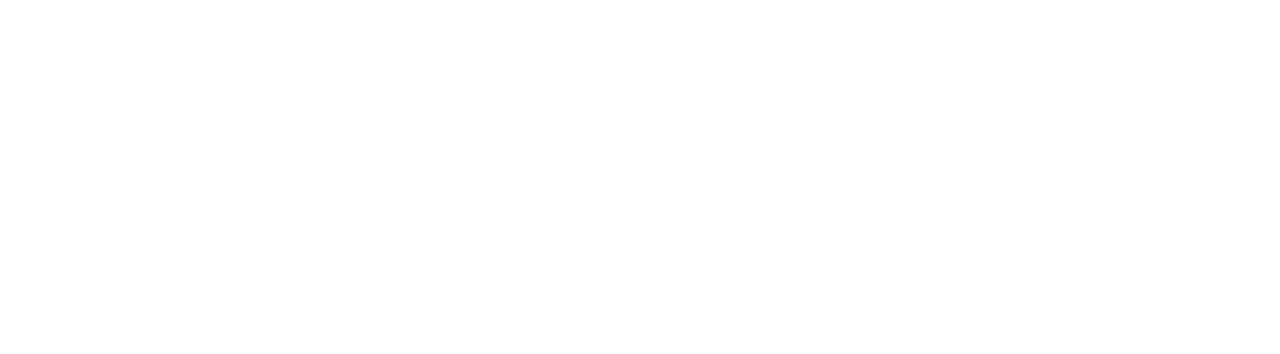
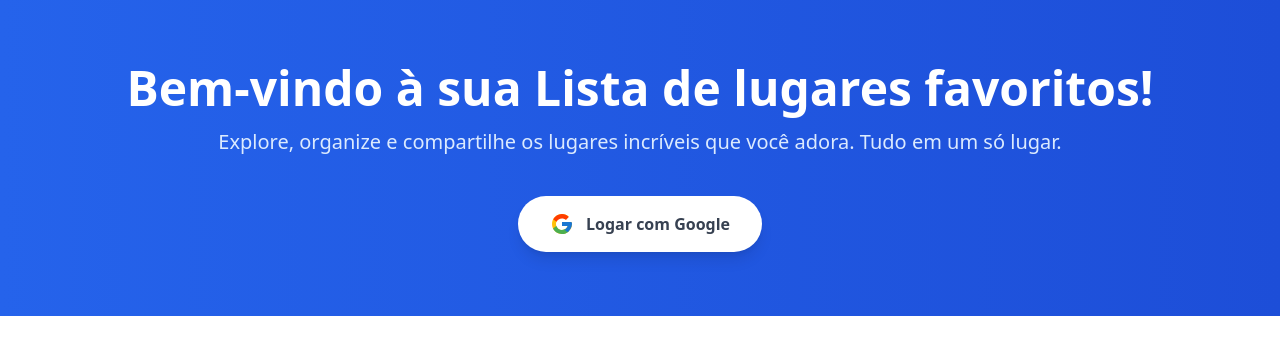
Before and after one commit to mikaelrs02/curso-angular-19, an Angular app in the folder passeio-app/: page / in a window 1280 px wide. Shown: the top 354 px of the page. Built offline with nearby package versions, Linux system fonts and the light colour scheme.

Commit message:
Criando o front de login

```diff
--- a/passeio-app/src/app/app-routing.module.ts
+++ b/passeio-app/src/app/app-routing.module.ts
@@ -1,7 +1,12 @@
 import { NgModule } from '@angular/core';
 import { RouterModule, Routes } from '@angular/router';
+import { LandinpageComponent } from './landinpage/landinpage.component';
 
 const routes: Routes = [
+  {
+    path: '',
+    component: LandinpageComponent
+  },
   {
     path: 'paginas',
     loadChildren: () => import('./template/template.module').then(m => m.TemplateModule)
--- a/passeio-app/src/app/app.module.ts
+++ b/passeio-app/src/app/app.module.ts
@@ -4,9 +4,11 @@ import { BrowserModule } from '@angular/platform-browser';
 import { AppRoutingModule } from './app-routing.module';
 import { AppComponent } from './app.component';
 import { provideHttpClient, withFetch } from '@angular/common/http';
+import { LandinpageComponent } from './landinpage/landinpage.component';
 @NgModule({
   declarations: [
-    AppComponent
+    AppComponent,
+    LandinpageComponent
   ],
   imports: [
     BrowserModule,
--- /dev/null
+++ b/passeio-app/src/app/landinpage/landinpage.component.html
@@ -0,0 +1,33 @@
+<section class="w-full bg-gradient-to-r from-blue-600 to-blue-700 text-white">
+  <div class="max-w-6xl mx-auto px-6 py-16 text-center">
+
+    <!-- Título -->
+    <h1 class="text-4xl md:text-5xl font-extrabold mb-4">
+      Bem-vindo à sua Lista de lugares favoritos!
+    </h1>
+
+    <!-- Subtítulo -->
+    <p class="text-lg md:text-xl text-blue-100 mb-10">
+      Explore, organize e compartilhe os lugares incríveis que você adora.
+      Tudo em um só lugar.
+    </p>
+
+    <!-- Botão Google -->
+    <button
+      class="bg-white text-gray-700 font-semibold px-8 py-4 rounded-full shadow-lg
+             hover:shadow-xl hover:scale-105 transition-all duration-300
+             flex items-center gap-3 mx-auto"
+    >
+      <!-- Ícone Google -->
+      <svg class="w-6 h-6" viewBox="0 0 48 48">
+        <path fill="#FFC107" d="M43.6 20.5H42V20H24v8h11.3C33.7 32.7 29.3 36 24 36c-6.6 0-12-5.4-12-12s5.4-12 12-12c3 0 5.7 1.1 7.8 2.9l5.7-5.7C34.1 6.1 29.3 4 24 4 12.9 4 4 12.9 4 24s8.9 20 20 20 20-8.9 20-20c0-1.3-.1-2.3-.4-3.5z"/>
+        <path fill="#FF3D00" d="M6.3 14.7l6.6 4.8C14.7 16 19 13 24 13c3 0 5.7 1.1 7.8 2.9l5.7-5.7C34.1 6.1 29.3 4 24 4 16.3 4 9.7 8.2 6.3 14.7z"/>
+        <path fill="#4CAF50" d="M24 44c5.2 0 9.9-2 13.4-5.2l-6.2-5.1C29.2 35.2 26.7 36 24 36c-5.3 0-9.7-3.3-11.3-8l-6.6 5.1C9.5 39.6 16.2 44 24 44z"/>
+        <path fill="#1976D2" d="M43.6 20.5H42V20H24v8h11.3c-1.1 3.1-3.3 5.7-6.1 7.3l6.2 5.1C39.5 36.7 44 31 44 24c0-1.3-.1-2.3-.4-3.5z"/>
+      </svg>
+
+      Logar com Google
+    </button>
+
+  </div>
+</section>
--- /dev/null
+++ b/passeio-app/src/app/landinpage/landinpage.component.ts
@@ -0,0 +1,32 @@
+import { Component } from '@angular/core';
+import { Profile } from './profile.model';
+import { Router } from '@angular/router';
+
+@Component({
+  selector: 'app-landinpage',
+  standalone: false,
+  templateUrl: './landinpage.component.html',
+  styleUrl: './landinpage.component.scss'
+})
+export class LandinpageComponent {
+
+
+  profile: Profile | undefined;
+
+  constructor(private router: Router) {
+
+  }
+  navegar(){
+    this.router.navigate(['/paginas/galeria']);
+  }
+
+  logarcomGoogle(){
+
+  }
+
+  isLoggedIn(){
+
+    return !!this.profile;
+
+  }
+}
--- /dev/null
+++ b/passeio-app/src/app/landinpage/profile.model.ts
@@ -0,0 +1,4 @@
+export interface Profile {
+    email: string;
+    name: string;
+}
```
Also changed, not shown: passeio-app/src/app/landinpage/landinpage.component.scss (added).
